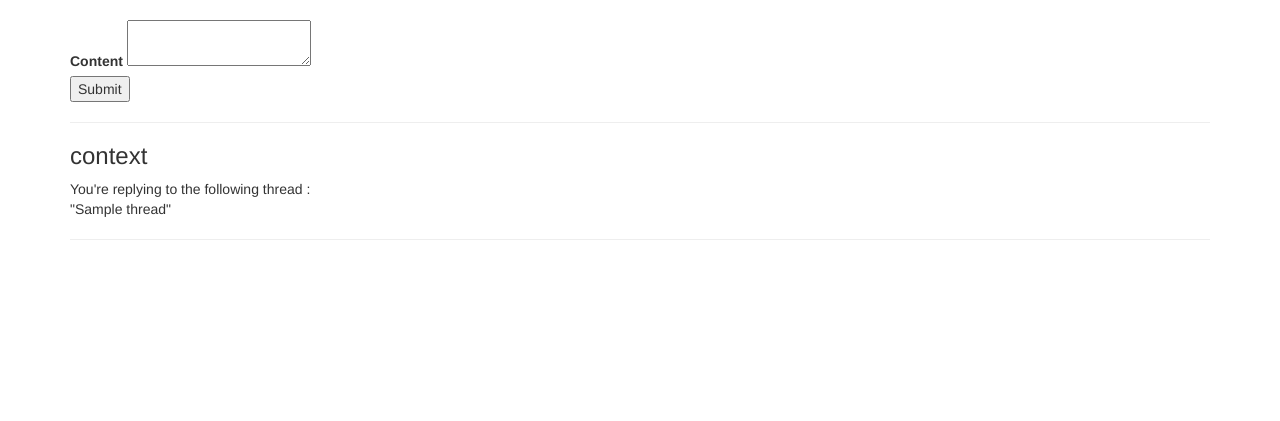
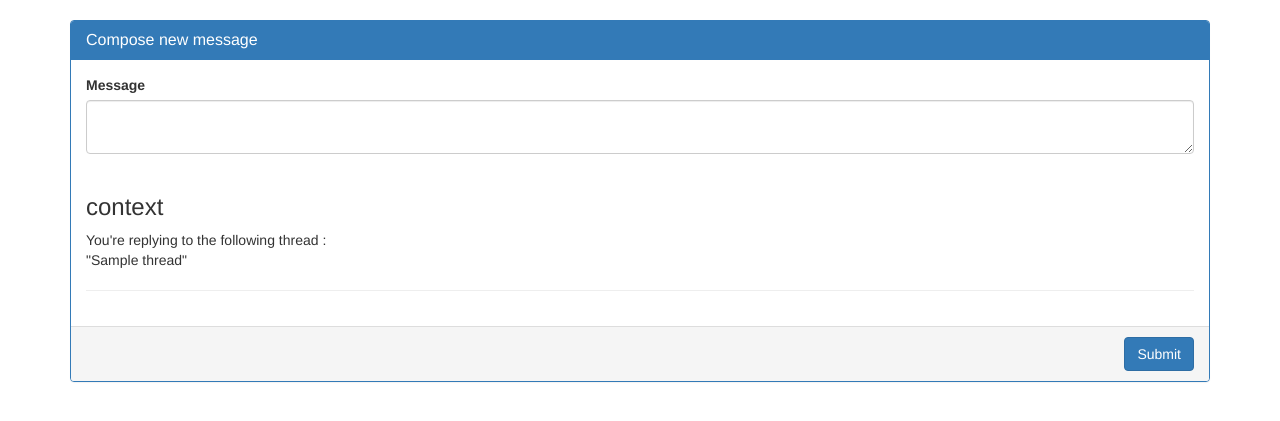
Before and after one commit to DecentLabs/sneakynet, a Flask app: page /board/thread/1/new in a window 1280 px wide. Shown: the part 52-473 px from the top of the page. Run offline with Flask 2, Linux system fonts and the light colour scheme; a user stored in the database is signed in; tables that the repository leaves empty hold one stand-in row (values such as "Sample post"); some libraries are stand-ins or nearby versions.

Commit message:
Bootstrapified New message comp

```diff
--- a/templates/new_message.html
+++ b/templates/new_message.html
@@ -4,15 +4,20 @@
     Localnet:Board:Thread:New Message
 {% endblock %}
 {% block content %}
-    <form method="post">
-        <label for="content">Content</label>
-        <textarea name="content"></textarea><br>
-        {% for err in errors["content"] %}
-            <div style="color: red">{{ err }}</div>
-        {% endfor %}
-        <input type="submit">
+  <div class="panel panel-primary">
+    <div class="panel-heading">
+        <h2 class="panel-title">Compose new message</h2>
+    </div>
+    <div class="panel-body">
 
-        <hr>
+    <form method="post" class="form">
+        <div class="form-group">
+          <label for="content" class="control-label">Message</label>
+          <textarea name="content" class="form-control"></textarea><br>
+          {% for err in errors["content"] %}
+              <div style="color: red">{{ err }}</div>
+          {% endfor %}
+        </div>
 
         <h3>context</h3>
         <div>
@@ -38,4 +43,10 @@
         {% endif %}
 
     </form>
+    </div>
+    <div class="panel-footer text-right">
+      <input type="submit" class="btn btn-primary">
+    </div>
+  </div>
+
 {% endblock %}
```
